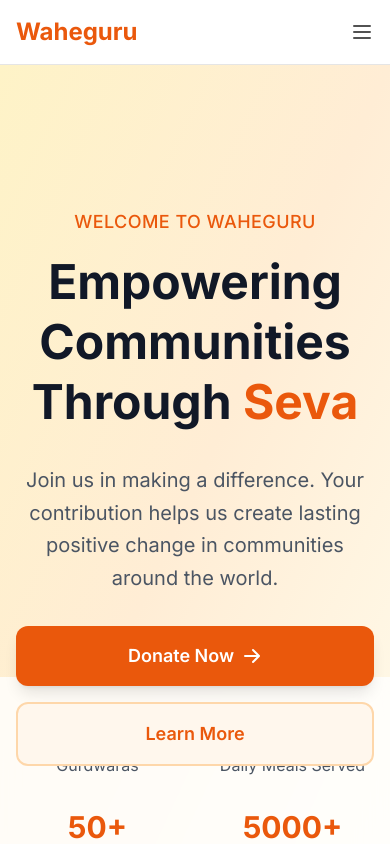
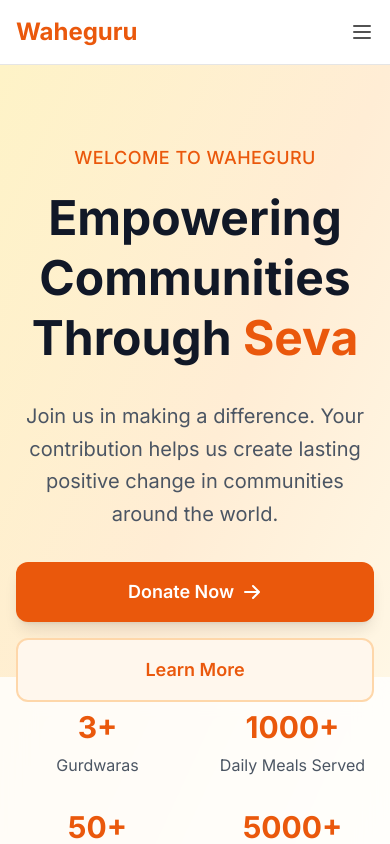
Before and after one commit to Red-Hibbert-Group/Waheguru, a Next.js app: page / in a window 390 px wide. Shown: the top 844 px of the page. Built offline with nearby package versions, Linux system fonts and the light colour scheme.

Commit message:
Fixed responsiveness

```diff
--- a/src/components/Hero.tsx
+++ b/src/components/Hero.tsx
@@ -29,7 +29,7 @@ export default function Hero() {
 						initial={{ opacity: 0, y: 20 }}
 						animate={{ opacity: 1, y: 0 }}
 						transition={{ duration: 0.8, ease: "easeOut" }}
-						className="text-center lg:text-left space-y-8"
+						className="text-center lg:text-left space-y-8 pb-32 sm:pb-0"
 					>
 						<div className="space-y-4">
 							<h2 className="text-lg font-medium text-orange-600 tracking-wide uppercase">
```
